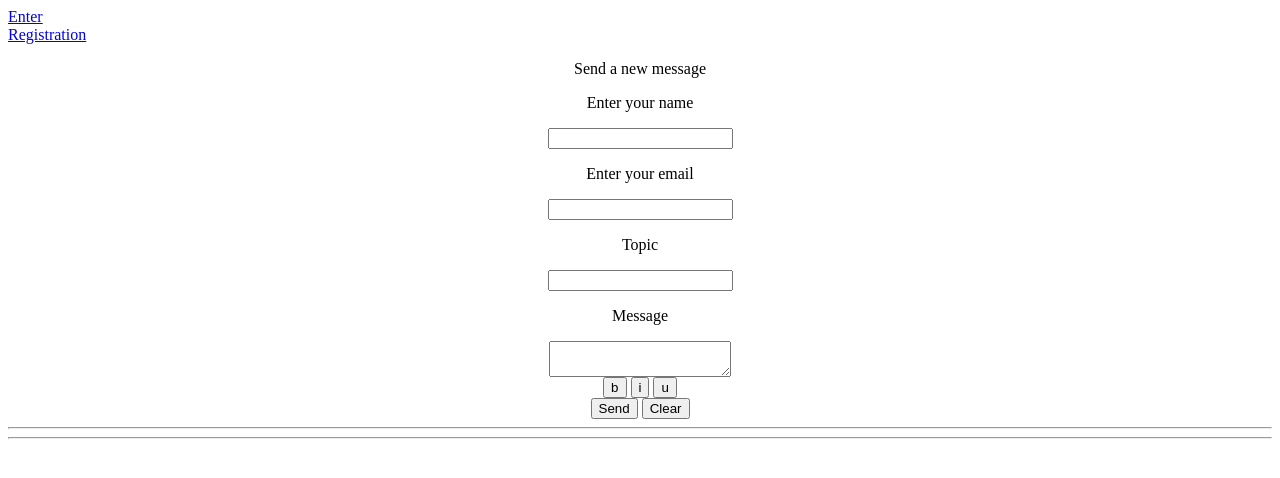
After one commit to swyat/swyat_project, a PHP site: the page made by application/views/FormView.php in a window 1280 px wide. The commit adds this page. Shown: the top 478 px of the page. Run offline with PHP 8.4, Linux system fonts and the light colour scheme; the template is opened without the code that fills it, so the values that code supplies are empty.

Commit message:
with matfiltr

```diff
--- a/application/controllers/controllerError.php
+++ b/application/controllers/controllerError.php
@@ -13,6 +13,3 @@ class ControllerError extends Controller {
         $this -> view -> generate('ErrorView', $errorForPrinting);
     }
 }
-
-
-?>
--- a/application/controllers/controllerRegAvt.php
+++ b/application/controllers/controllerRegAvt.php
@@ -83,5 +83,3 @@ class ControllerRegAvt extends Controller  {
          header ("Location: http://localhost/project/ ");
     }
 }
-
-?>
--- a/application/views/ChiefView.php
+++ b/application/views/ChiefView.php
@@ -4,8 +4,8 @@
  */
 
     include 'application/views/FormView.php';
-    include 'application/views/PaginatorView.php';?>
- <?php
+    include 'application/views/PaginatorView.php';
+
     $size = count($data);
     $counter = 1;
     for($i=1; $i<$size+1; $i++){
@@ -34,4 +34,4 @@
               </div>
 
 <?php }
-      include 'application/views/PaginatorView.php';?>
+      include 'application/views/PaginatorView.php';
--- /dev/null
+++ b/application/views/ExitView.php
@@ -0,0 +1,3 @@
+<p style ="color: tomato"><?php echo "Привіт ".$_SESSION['login']."!!!"; ?></p>
+
+<a href ="/project/RegAvt/userExit">Exit</a>
--- /dev/null
+++ b/application/views/FormView.php
@@ -0,0 +1,20 @@
+<?php
+         session_start();
+         if(isset($_SESSION['login'])){
+            include 'application/views/ExitView.php';
+         }
+         else include 'application/views/RegAvtView.php';?>
+            <form method ="POST" action ="/project/Chief/create_message/" class ="Formstyle" style ="text-align: center">
+                <p class = "Text">Send a new message</p>
+                <p class ="Formname" >Enter your name </p><input id ="name" type ="text" class = "FormFields1" name ="name"  required ="required"/>
+                <p class ="Formemail" >Enter your email </p><input  id ="email" type ="email" class = "FormFields2" name ="email" />
+                <p class ="Formtopic" >Topic </p> <input id ="topic" type ="text" class = "FormFields3" name ="topic"/>
+                <p class ="Formmessage" >Message </p><textarea id ="idTextArea" class = "FormFields4" name ="l_text" ></textarea><br/>
+                <input id ="bBut" type ="button" value ="b" name ="b" onclick ="setTextArea(name)"/>
+                <input id ="iBut" type ="button" value ="i" name ="i" onclick ="setTextArea(name)"/>
+                  <input id ="uBut" type ="button" value ="u" name ="u" onclick ="setTextArea(name)"/>
+                <br/>
+                <input type ="submit" class = "FormButtons" name ="send" value ="Send"/>
+                <input type ="reset" class = "FormButtons" value ="Clear"/>
+                <hr/><hr/>
+            </form>
--- /dev/null
+++ b/application/views/RegAvtView.php
@@ -0,0 +1,2 @@
+<a href ="/project/RegAvt/getEnterForm">Enter</a><br/>
+<a href ="/project/RegAvt/getRegistrstionForm">Registration</a>
--- a/application/views/RegistView.php
+++ b/application/views/RegistView.php
@@ -2,9 +2,9 @@
     <p>Registration</p>
 
 <form action ="/project/RegAvt/registration" method ="POST">
- <p> Enter your name:</p><input type ="text" name ="login"/>
+ <p> Enter your name:</p><input type ="text" id ="login" name ="login"/>
  <p style ="color: red"><?php if ($data["login"]=="1")  echo "login vveden virno"; else echo $data["login"]; ?></p>
- <p> Enter your password:</p><input type ="password" name ="password"/>
+ <p> Enter your password:</p><input type ="password" id ="password" name ="password"/>
  <p> Enter your password twise:</p><input type ="password" name ="password2"/><br/>
  <p style ="color: red"><?php if ($data["login"]=="1"){echo "parol vveden virno";
                                header( 'Refresh: 2; url=http://localhost/project/' );}
```
Also changed, not shown: application/Validators.php (added, +51 -0 lines), js/scripts.js (+0 -12 lines).
